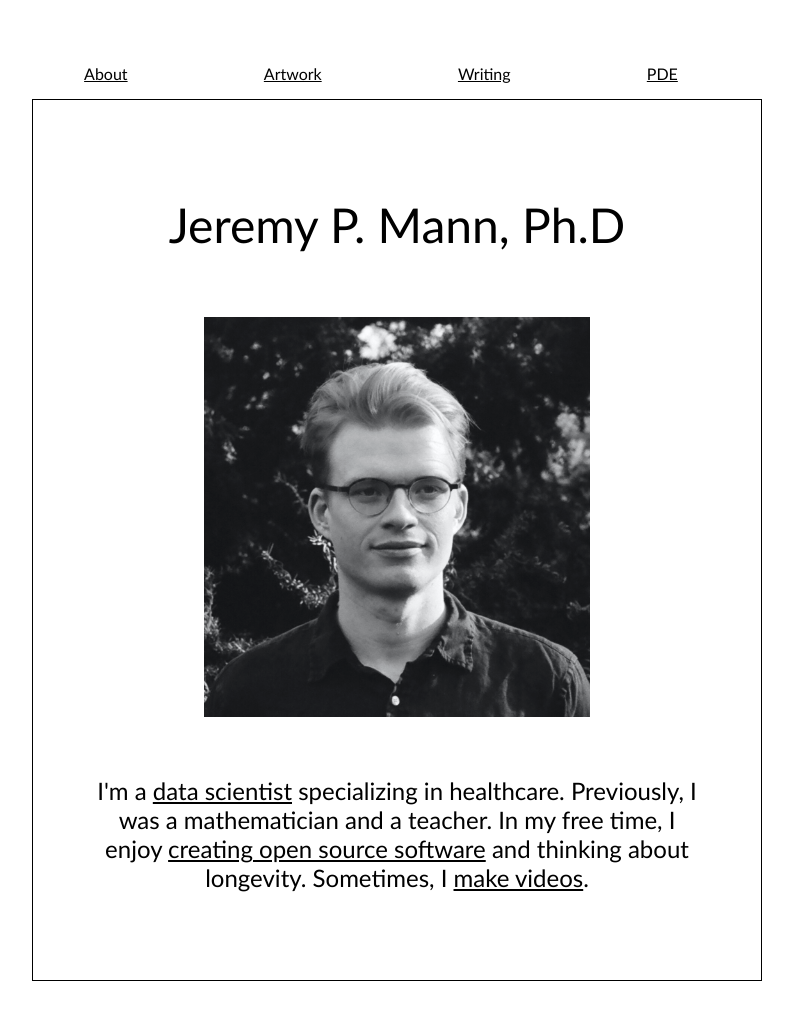
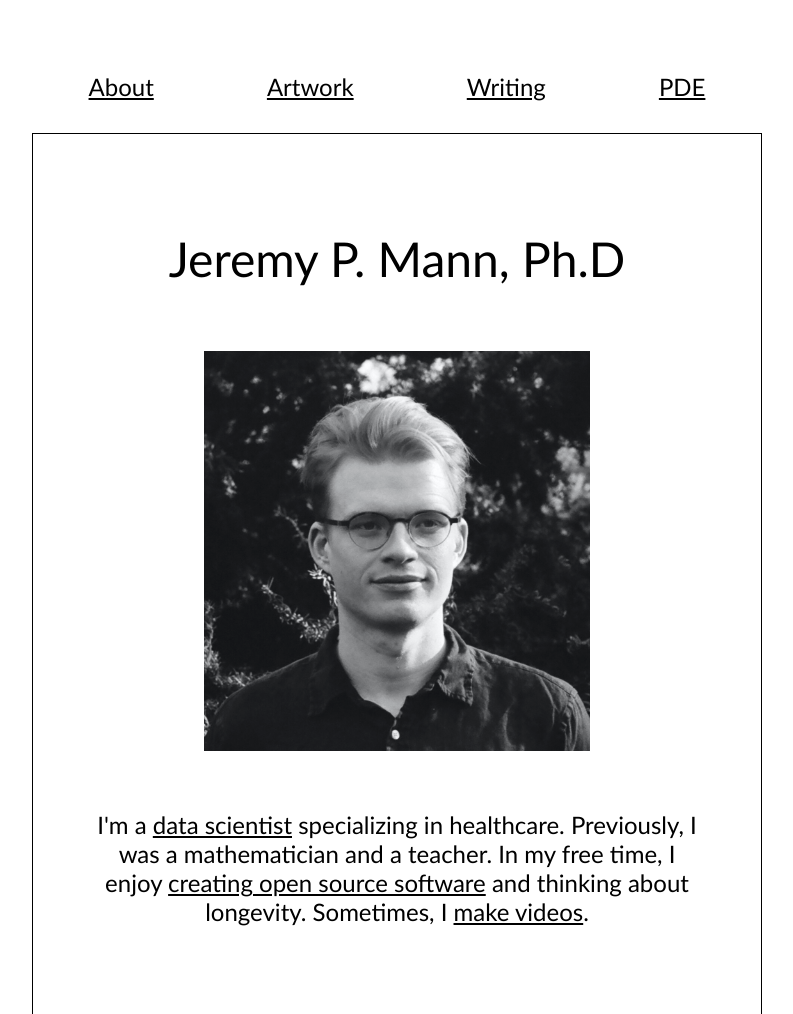
Before and after one commit to jeremy-p-mann/jeremypmannwebsite, a Gatsby site: page / in a window 1280 px wide. Shown: the top 1014 px of the page, without its empty margins (243-1036 px from the left). Before the commit the page ends 989 px from the top, so only its background shows below. Built offline with nearby package versions, Linux system fonts and the light colour scheme; Gatsby itself is replaced by a stand-in of ours.

Commit message:
fix links at the top

```diff
--- a/src/components/links_at_the_top.js
+++ b/src/components/links_at_the_top.js
@@ -8,10 +8,16 @@ const NavLinks = styled.ul`
   justify-content: space-around;
   padding-left: 0;
   text-align: center;
+  font-size: 18pt;
+  font-weight: 400;
+  margin-bottom: 2rem;
+  @media (max-width: 600px) {
+    font-size: 20px;
+    font-weight: 400;
+  }
 `;
 const NavLinkItem = styled.li`
   display: inline;
-  padding-right: 2rem;
 `;
 
 const NavLink = styled(Link)`
@@ -20,6 +26,8 @@ const NavLink = styled(Link)`
 
 const NavWindow = () => {
   return (
+    <header>
+      <nav>
         <NavLinks>
           <NavLinkItem>
             <NavLink to="/"> About</NavLink>
@@ -34,6 +42,8 @@ const NavWindow = () => {
             <NavLink to="/pde"> PDE</NavLink>
           </NavLinkItem>
         </NavLinks>
+      </nav>
+    </header>
   );
 };
 
```
Lines whose indentation alone changed are shown as unchanged.
